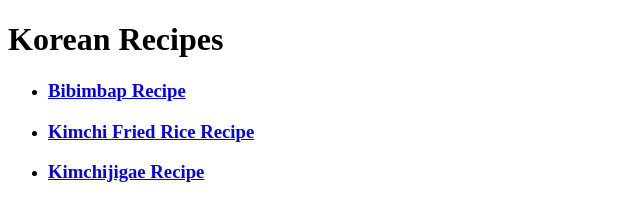
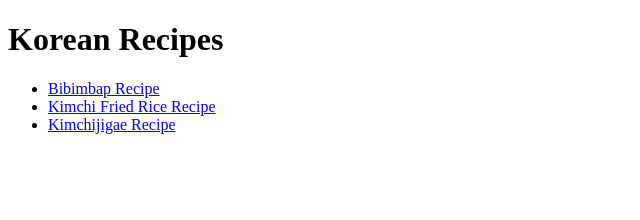
Before and after one commit to Yooniii/odin-recipes, a plain HTML site: page index.html in a window 1280 px wide. Shown: the whole page, without its empty margins (0-640 px from the left). Drawn offline with Linux system fonts and the light colour scheme.

Commit message:
Updated index.html link

```diff
--- a/index.html
+++ b/index.html
@@ -9,22 +9,15 @@
 
       <ul>
         <li>
-          <a href="./recipes/bibimbap.html" target ="_blank">
-            <h3> Bibimbap Recipe </h3>
-          </a>
+          <a href="./recipes/bibimbap.html"> Bibimbap Recipe </a>
         </li>
-
         <li>
-          <a href="./recipes/kimchifriedrice.html" target ="_blank">
-            <h3> Kimchi Fried Rice Recipe </h3>
-          </a>
+          <a href="./recipes/kimchifriedrice.html"> Kimchi Fried Rice Recipe </a>
         </li>
-
         <li>
-          <a href="./recipes/kimchijigae.html" target ="_blank">
-            <h3> Kimchijigae Recipe </h3>
-          </a>
+          <a href="./recipes/kimchijigae.html"> Kimchijigae Recipe </a>
         </li>
       </ul>
+
     </body>
   </html>
```
Also changed, not shown: recipes/bibimbap.html (+1 -4 lines), recipes/kimchifriedrice.html (+2 -0 lines), recipes/kimchijigae.html (+1 -0 lines).
